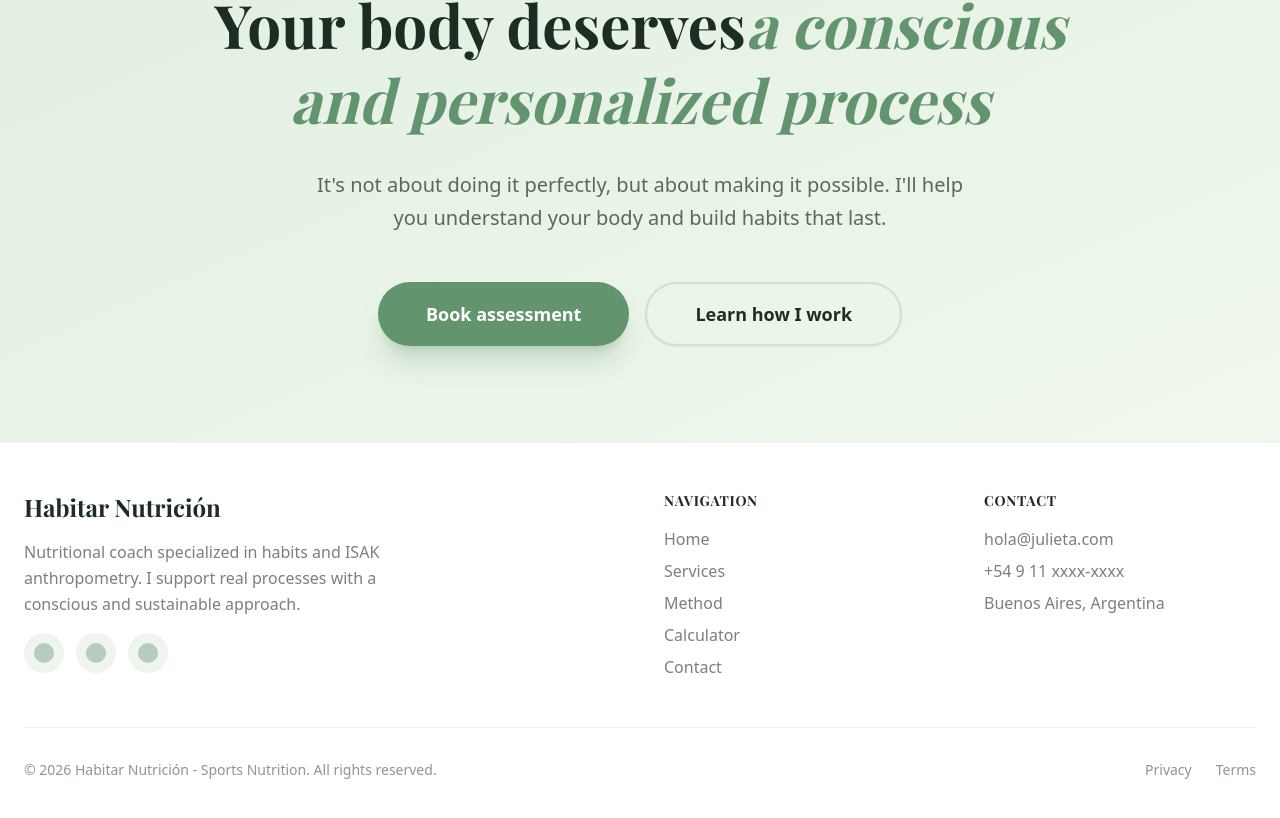
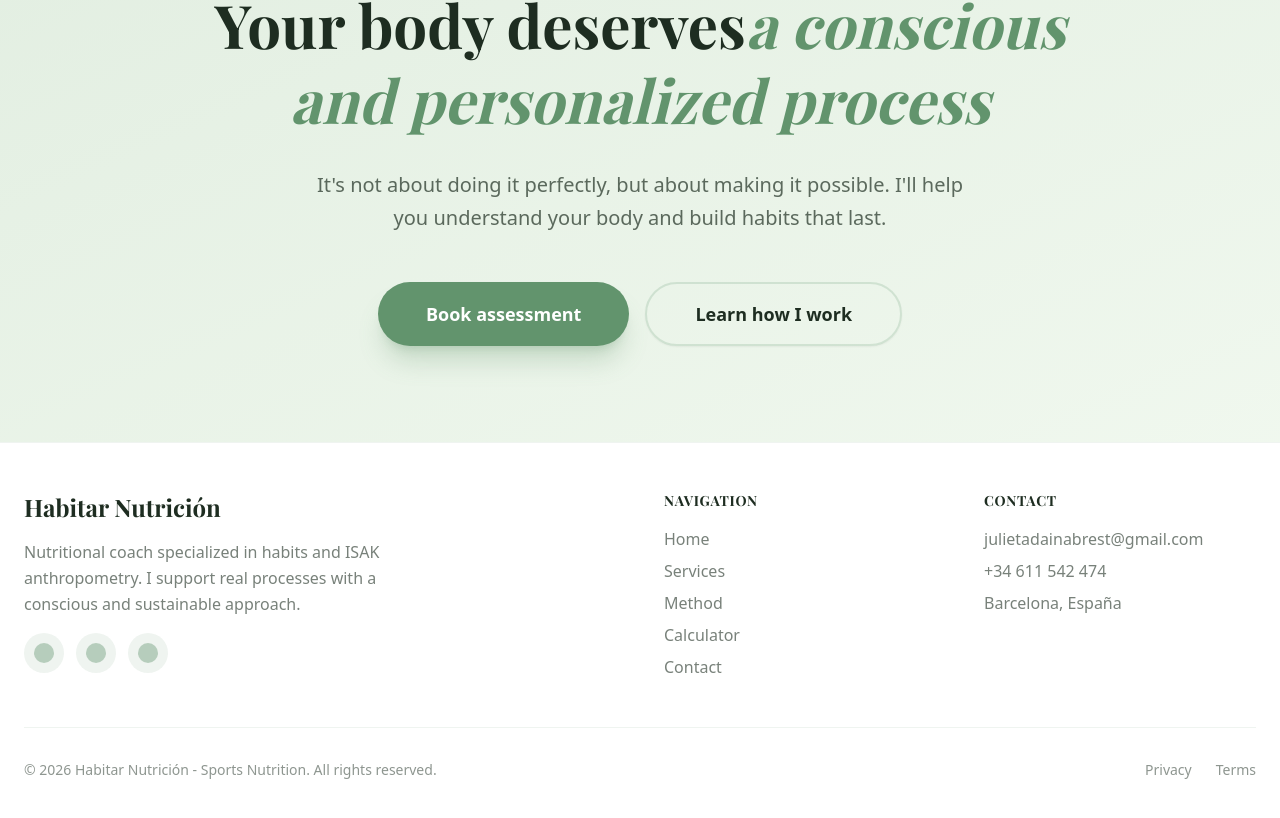
Before and after one commit to fraNieva/habitar-nutricion, a Next.js app: page /en in a window 1280 px wide. Shown: the part 4172-4990 px from the top of the page. Built offline with nearby package versions, Linux system fonts and the light colour scheme; a web font is replaced by a local one.

Commit message:
fix whatsapp connection

```diff
--- a/messages/en.json
+++ b/messages/en.json
@@ -128,6 +128,9 @@
       "copyright": "Habitar Nutrición - Sports Nutrition. All rights reserved.",
       "privacy": "Privacy",
       "terms": "Terms"
+    },
+    "whatsapp": {
+      "message": "Hello 🌿\nI was browsing the Habitar Nutrición website and would like to receive information about nutritional coaching and ways of working.\nThank you!"
     }
   }
 }
--- a/messages/es.json
+++ b/messages/es.json
@@ -128,6 +128,9 @@
       "copyright": "habitar Nutrición - Nutrición Deportiva. Todos los derechos reservados.",
       "privacy": "Privacidad",
       "terms": "Términos"
+    },
+    "whatsapp": {
+      "message": "Hola 🌿\nEstuve recorriendo la web de Habitar Nutrición y me gustaría recibir información sobre el acompañamiento nutricional y las formas de trabajo.\n¡Gracias!"
     }
   }
 }
--- a/src/app/[locale]/page.tsx
+++ b/src/app/[locale]/page.tsx
@@ -12,6 +12,8 @@ import { useTranslations } from "next-intl";
 
 export default function Home() {
   const t = useTranslations("HomePage");
+  const whatsappNumber = process.env.NEXT_PUBLIC_WHATSAPP_NUMBER;
+  const whatsappMessage = encodeURIComponent(t("whatsapp.message"));
 
   return (
     <div className="flex-1 min-h-screen flex-col bg-background selection:bg-primary/20 font-sans">
@@ -368,7 +370,7 @@ export default function Home() {
 
       {/* WhatsApp Float */}
       <a
-        href="https://wa.me/yournumber"
+        href={`https://wa.me/${whatsappNumber}?text=${whatsappMessage}`}
         target="_blank"
         className="fixed bottom-8 right-8 z-50 w-16 h-16 bg-[#25D366] text-white rounded-full flex items-center justify-center shadow-2xl hover:scale-110 transition-transform active:scale-95"
         rel="noreferrer"
@@ -430,9 +432,9 @@ export default function Home() {
                 {t("footer.links.contactLink")}
               </h4>
               <ul className="space-y-2 text-foreground/60">
-                <li>hola@julieta.com</li>
-                <li>+54 9 11 xxxx-xxxx</li>
-                <li>Buenos Aires, Argentina</li>
+                <li>julietadainabrest@gmail.com</li>
+                <li>+34 611 542 474</li>
+                <li>Barcelona, España</li>
               </ul>
             </div>
           </div>
```
